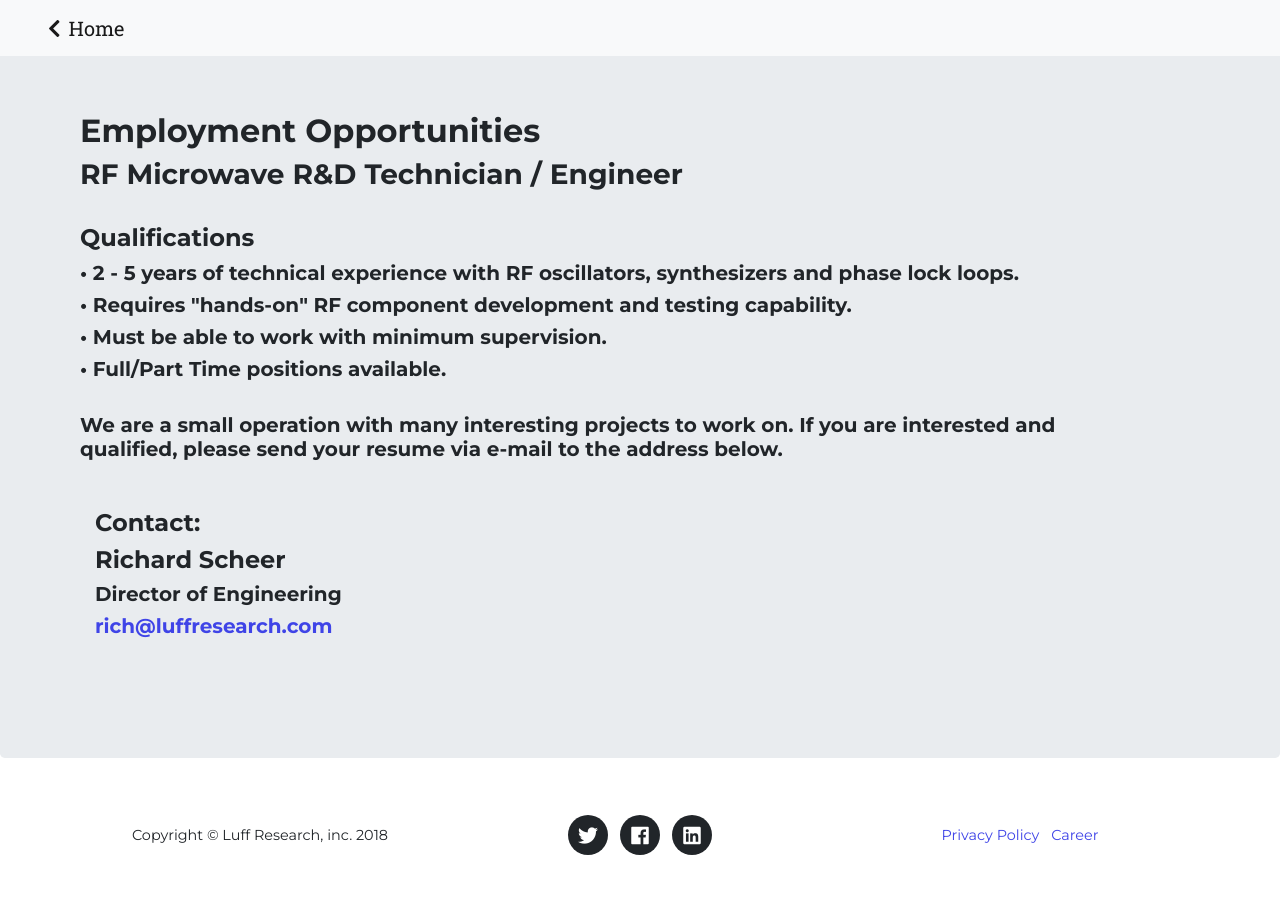
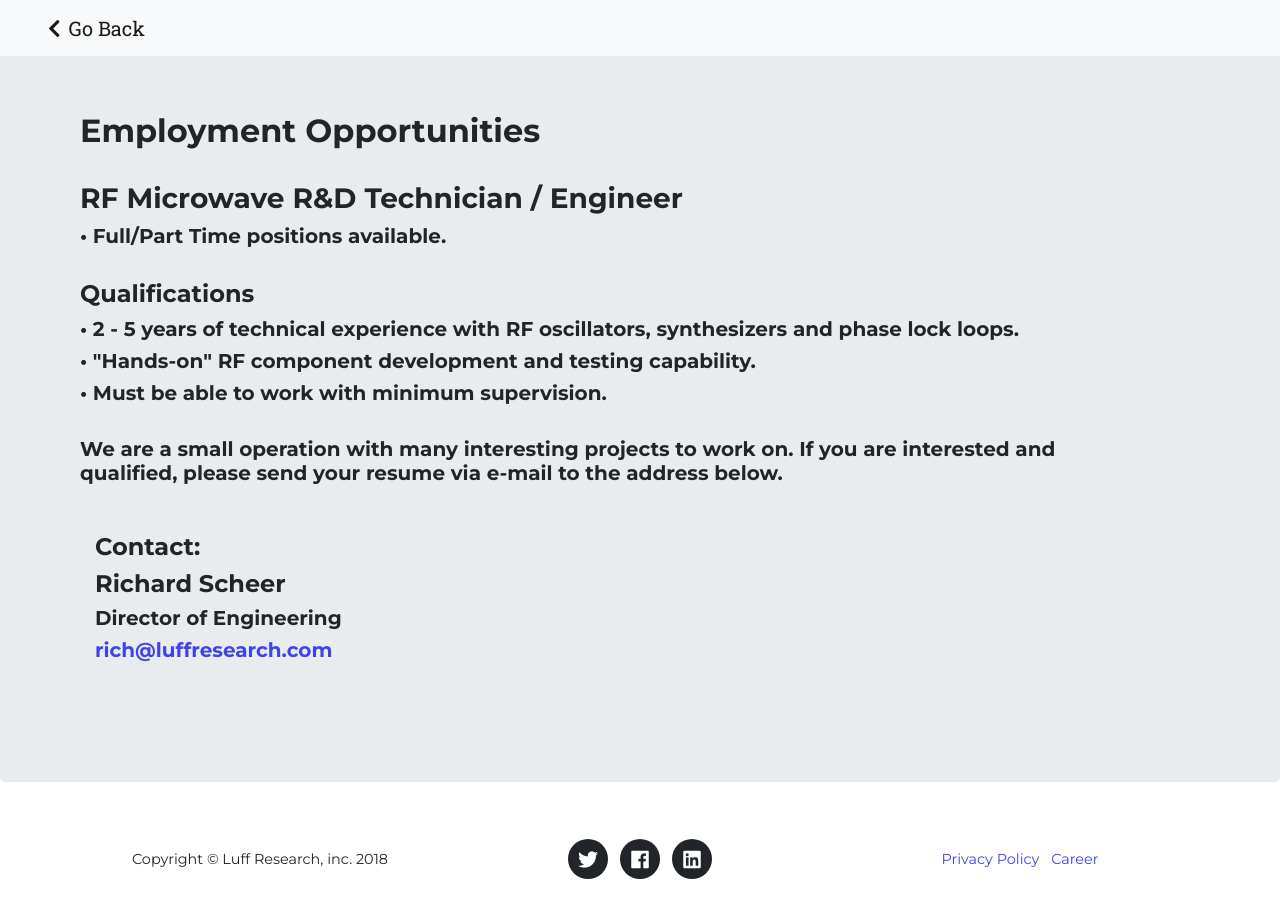
Before and after one commit to Pallase/LUFFREBOOT, a website with bundled scripts: page career.html in a window 1280 px wide. Before the commit the page ends 880 px from the top, so only its background shows below. Built offline with nearby package versions, Linux system fonts and the light colour scheme; a web font is replaced by a local one.

Commit message:
NEED UPDATED PICS/DOCS

```diff
--- a/career.html
+++ b/career.html
@@ -40,19 +40,19 @@
 	<body id="page-top">
 
 		<nav class="navbar fixed-top navbar-light bg-light pl-5">
-			<a class="navbar-brand" href="index.html"><i class="fas fa-chevron-left pr-2"></i>Home</a>
+			<a class="navbar-brand" href="javascript:history.back()"><i class="fas fa-chevron-left pr-2"></i>Go Back</a>
 		</nav>
 
 		<div class = "jumbotron">
 			<div class = "row">
 				<div class = "col-sm-10 ml-5 my-5">
-					<h2> Employment Opportunities </h2>
-					<h3> RF Microwave R&D Technician / Engineer </h3> <br>
+					<h2> Employment Opportunities </h2><br>
+					<h3> RF Microwave R&D Technician / Engineer </h3>
+					<h5> &bull; Full/Part Time positions available.</h5><br>
 					<h4> Qualifications </h4>
 					<h5> &bull; 2 - 5 years of technical experience with RF oscillators, synthesizers and phase lock loops.</h5>
-					<h5> &bull; Requires "hands-on" RF component development and testing capability.</h5>
-					<h5> &bull; Must be able to work with minimum supervision.</h5>
-					<h5> &bull; Full/Part Time positions available.</h5><br>
+					<h5> &bull; "Hands-on" RF component development and testing capability.</h5>
+					<h5> &bull; Must be able to work with minimum supervision.</h5> <br>
 					<h5>We are a small operation with many interesting projects to work on. If you are interested and qualified, please send your resume via e-mail to the address below.</h5>
 
 					<div class = "w-100 my-5"></div>
```
Also changed, not shown: index.html (+4 -2 lines), privacy.html (+2 -2 lines), 1 other file.
